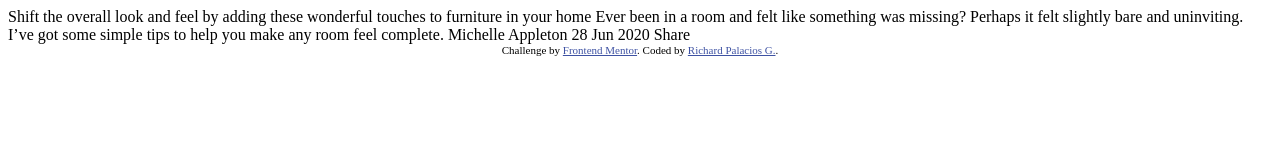
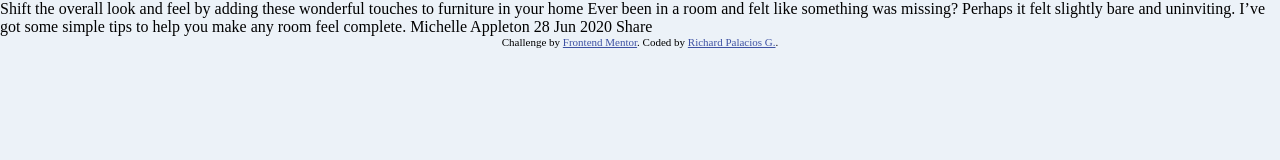
Before and after one commit to rpalaciosg/article-preview-component-master, a plain HTML site: page index.html in a window 1280 px wide. Drawn offline with Linux system fonts and the light colour scheme.

Commit message:
Create style file with basics styles and add link on header index.html

```diff
--- a/index.html
+++ b/index.html
@@ -5,6 +5,7 @@
   <meta name="viewport" content="width=device-width, initial-scale=1.0"> <!-- displays site properly based on user's device -->
 
   <link rel="icon" type="image/png" sizes="32x32" href="./images/favicon-32x32.png">
+  <link rel="stylesheet" href="style.css">
 
   <title>Frontend Mentor | Article preview component</title>
 
--- /dev/null
+++ b/style.css
@@ -0,0 +1,12 @@
+*, *::before, *::after {
+  box-sizing: border-box;
+}
+:root {
+  --background_body: #ECF2F8;
+}
+
+body {
+  margin: 0;
+  min-height: 100vh;
+  background: var(--background_body);
+}
```
